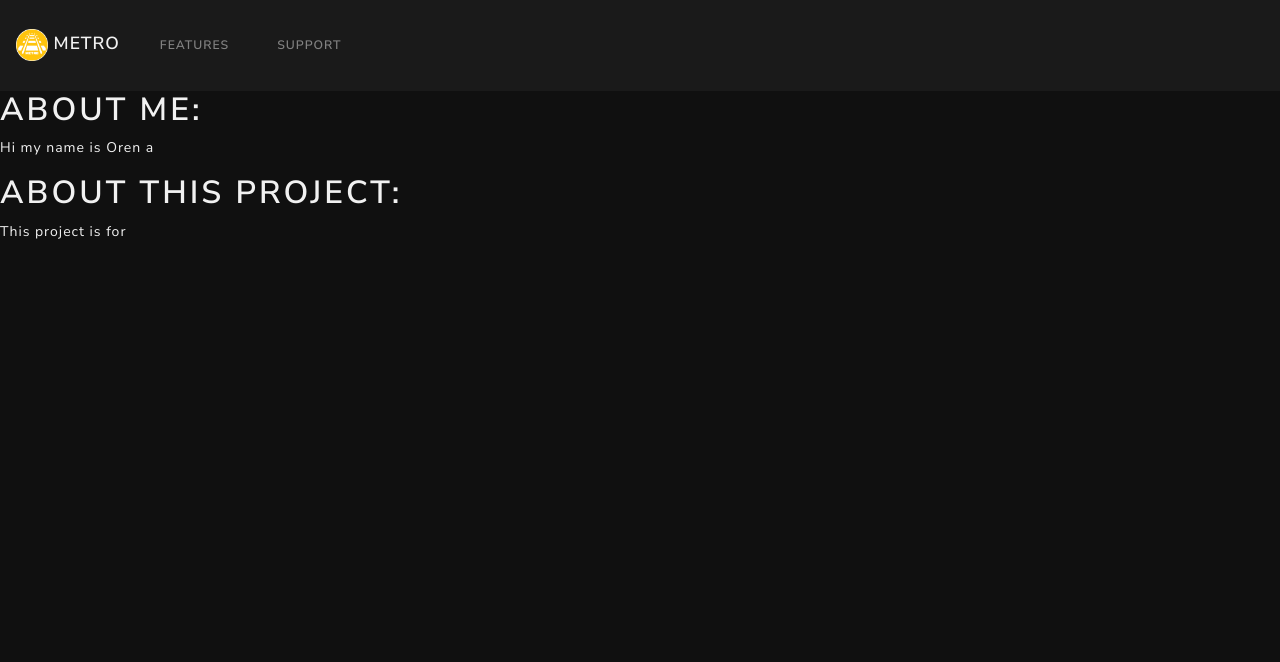
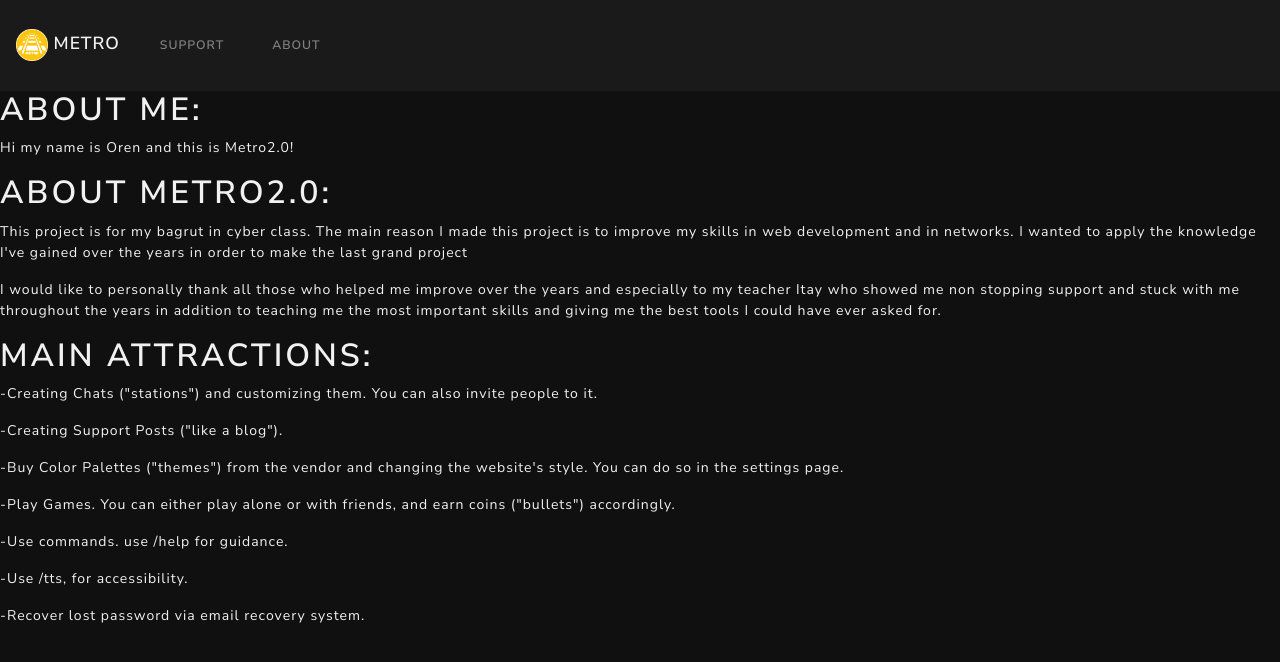
Before and after one commit to PoorTuna/Metro2.0, a Flask app: page /about in a window 1280 px wide. Shown: the top 662 px of the page. Run offline with Flask 2, Linux system fonts and the light colour scheme; some libraries are stand-ins or nearby versions.

Commit message:
-Release 1.11 -Deleted Some Stuff -Revamped /about page

```diff
--- a/Metro/mgsockets.py
+++ b/Metro/mgsockets.py
@@ -156,7 +156,6 @@ def handle_game_message(msg):
 		elif refined_msg[0] == "/help" or refined_msg[0] == "/?":
 			permissions = "User: /help ; /? ; /tip ; /bal ; /balance ; /w ; /tts ; /inv ; /invite"
 			emit("private_message", permissions)
-			print("xd")
 
 		# Invalid Command:
 
--- a/Metro/routes.py
+++ b/Metro/routes.py
@@ -201,9 +201,6 @@ def register():
 		return render_template("register.html")
 	return redirect(url_for("index"))
 
-@app.route("/features")
-def features():
-	return render_template("features.html")
 
 @app.route("/support/")
 def support():
--- a/Metro/templates/about.html
+++ b/Metro/templates/about.html
@@ -4,8 +4,16 @@
 {%block content%}
 
 	<h1>About me:</h1>
-		<p>Hi my name is Oren a</p>
-	<h1>About this project:</h1>
-		<p>This project is for</p>
-
+		<p>Hi my name is Oren and this is Metro2.0!</p>
+	<h1>About Metro2.0:</h1>
+		<p>This project is for my bagrut in cyber class. The main reason I made this project is to improve my skills in web development and in networks. I wanted to apply the knowledge I've gained over the years in order to make the last grand project</p>
+		<p>I would like to personally thank all those who helped me improve over the years and especially to my teacher Itay who showed me non stopping support and stuck with me throughout the years in addition to teaching me the most important skills and giving me the best tools I could have ever asked for.</p>
+	<h1>Main Attractions:</h1>
+		<p>-Creating Chats ("stations") and customizing them. You can also invite people to it.</p>
+		<p>-Creating Support Posts ("like a blog").</p>
+		<p>-Buy Color Palettes ("themes") from the vendor and changing the website's style. You can do so in the settings page.</p>
+		<p>-Play Games. You can either play alone or with friends, and earn coins ("bullets") accordingly.</p>
+		<p>-Use commands. use /help for guidance.</p>
+		<p>-Use /tts, for accessibility.</p>
+		<p>-Recover lost password via email recovery system.</p>
 {%endblock%}
--- a/Metro/templates/base.html
+++ b/Metro/templates/base.html
@@ -49,15 +49,11 @@
 					{% endif %}
 
 					<li class="nav-item">
-						<a class="nav-link" href="/features">Features
-						</a>
+						<a class="nav-link" href="/support">Support</a>
 					</li>
 					<li class="nav-item">
-						<a class="nav-link" href="/support">Support</a>
+						<a class="nav-link" href="/about">About</a>
 					</li>
-					<!-- <li class="nav-item">
-						<a class="nav-link" href="/about">About</a>
-					</li> -->
 				</ul>
 					{% if session['user'] %}
 
```
Also changed, not shown: Metro/templates/features.html (deleted, +0 -11 lines), Metro/metro.db.
